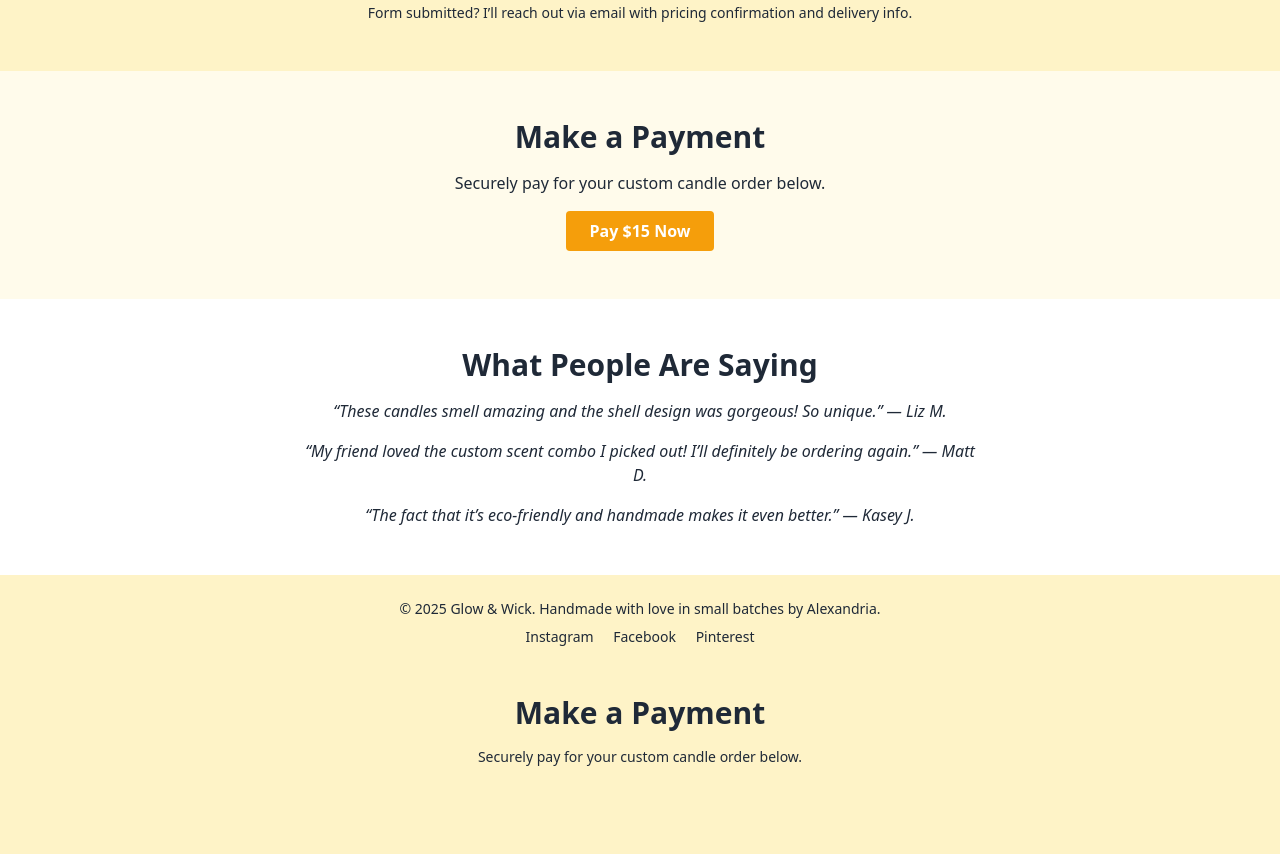
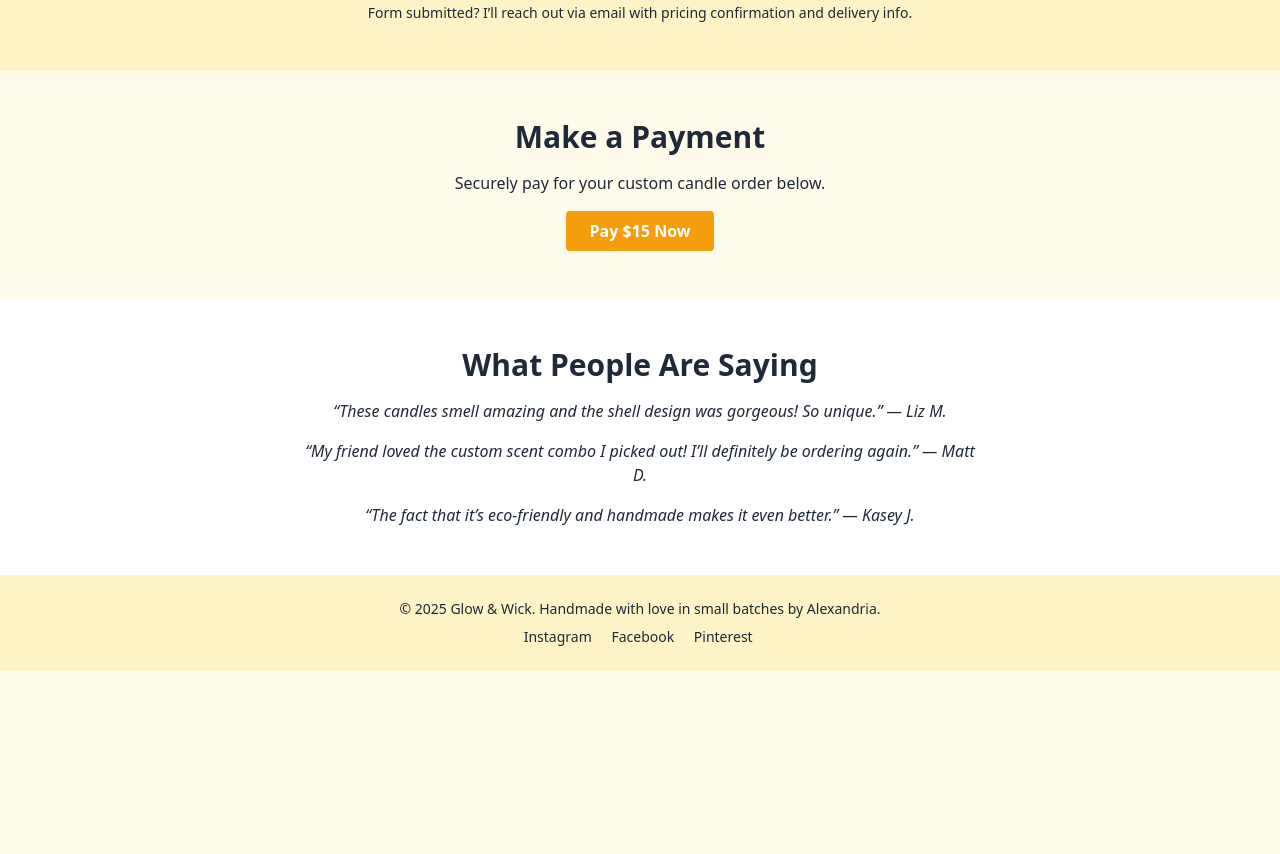
Before and after one commit to Alliecandle/glow-and-wick, a plain HTML site: page index.html in a window 1280 px wide. Shown: the part 1458-2312 px from the top of the page. After the commit the page ends 2129 px from the top, so only its background shows below. Drawn offline with nearby package versions, Linux system fonts and the light colour scheme.

Commit message:
Update index.html

```diff
--- a/index.html
+++ b/index.html
@@ -104,12 +104,7 @@
       <a href="#" class="mx-2 hover:text-yellow-700">Instagram</a>
       <a href="#" class="mx-2 hover:text-yellow-700">Facebook</a>
       <a href="#" class="mx-2 hover:text-yellow-700">Pinterest</a>
-      <!-- PayPal Payment Section -->
-<section class="py-12 px-6 text-center">
-  <h2 class="text-3xl font-semibold mb-4">Make a Payment</h2>
-  <p class="mb-4">Securely pay for your custom candle order below.</p>
 
-  <!-- PayPal Button Code (Paste Yours Here) -->
   <div class="inline-block">
 
   </div>
```
